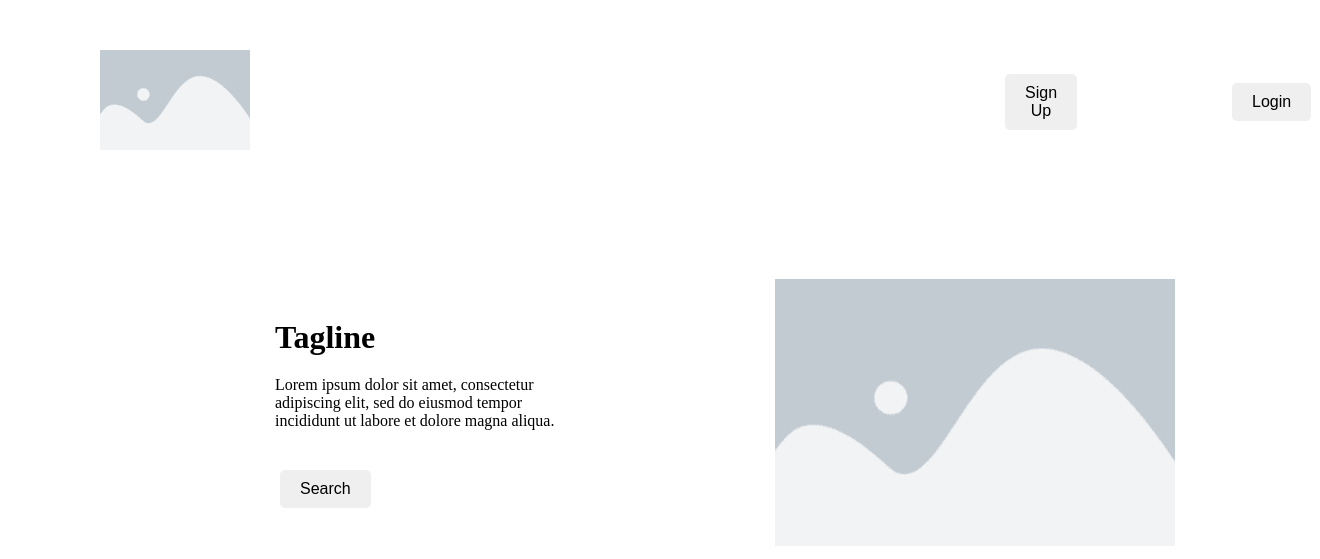
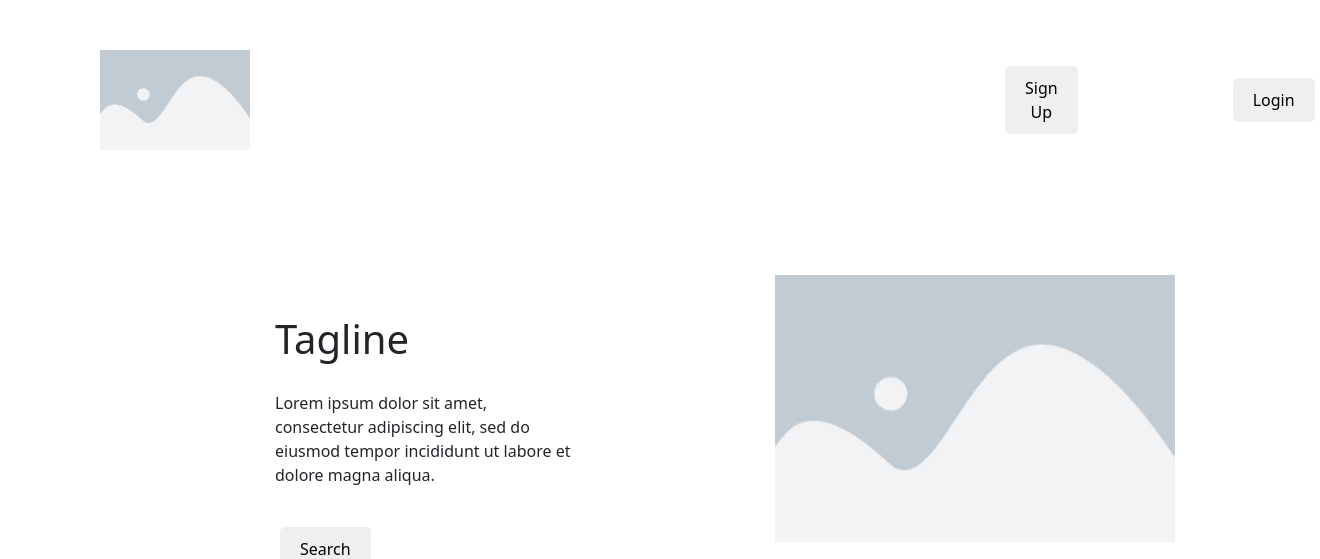
Before and after one commit to mathusathiru/destinations, a Flask app: page / in a window 1320 px wide. Shown: the top 559 px of the page. Run offline with Flask 3, Linux system fonts and the light colour scheme.

Commit message:
Update base HTML and CSS

```diff
--- a/static/base.css
+++ b/static/base.css
@@ -4,16 +4,16 @@
     box-sizing: border-box;
 }
 
-.header {
+#header {
     display: flex;
     padding: 50px;
   }
 
-.header .logo {
+#header #logo {
     margin-left: 50px;
   }
 
-.header .button-container {
+#header #button-container {
   display: flex;
   align-items: center;
   margin-left: 750px;
@@ -28,11 +28,11 @@ button {
     cursor: pointer;
 }
 
-.btn-login {
+#btn-login {
     margin-left: 150px;
 }
 
-.btn-account {
+#btn-account {
   margin-left: 85px;
 }
 
--- a/templates/layout.html
+++ b/templates/layout.html
@@ -4,20 +4,21 @@
 <head>
     <meta charset="UTF-8">
     <meta name="viewport" content="width=device-width, initial-scale=1.0">
+    <link rel="stylesheet" href="https://cdn.jsdelivr.net/npm/bootstrap@5.3.0/dist/css/bootstrap.min.css">
     {% block stylesheets %}{% endblock %}
     <title>{% block title %}HotelHelp{% endblock %}</title>
 </head>
 
 <body>
 
-    <div class="header">
-        <a href="{{ url_for('home') }}"><img src="{{ image_url }}" alt="Logo" class="logo"></a>
-        <div class="button-container">
+    <div id="header">
+        <a href="{{ url_for('home') }}"><img src="{{ image_url }}" alt="Logo" id="logo"></a>
+        <div id="button-container">
             {% if 'user_id' in session %}
-                <a href="{{ url_for('account') }}"><button class="btn-account">Account</button></a>
+                <a href="{{ url_for('account') }}"><button id="btn-account">Account</button></a>
             {% else %}
-                <a href="{{ url_for('register') }}"><button class="btn-signup">Sign Up</button></a>
-                <a href="{{ url_for('login_handler') }}"><button class="btn-login">Login</button></a>
+                <a href="{{ url_for('register') }}"><button id="btn-signup">Sign Up</button></a>
+                <a href="{{ url_for('login_handler') }}"><button id="btn-login">Login</button></a>
             {% endif %}
         </div>
     </div>
```
